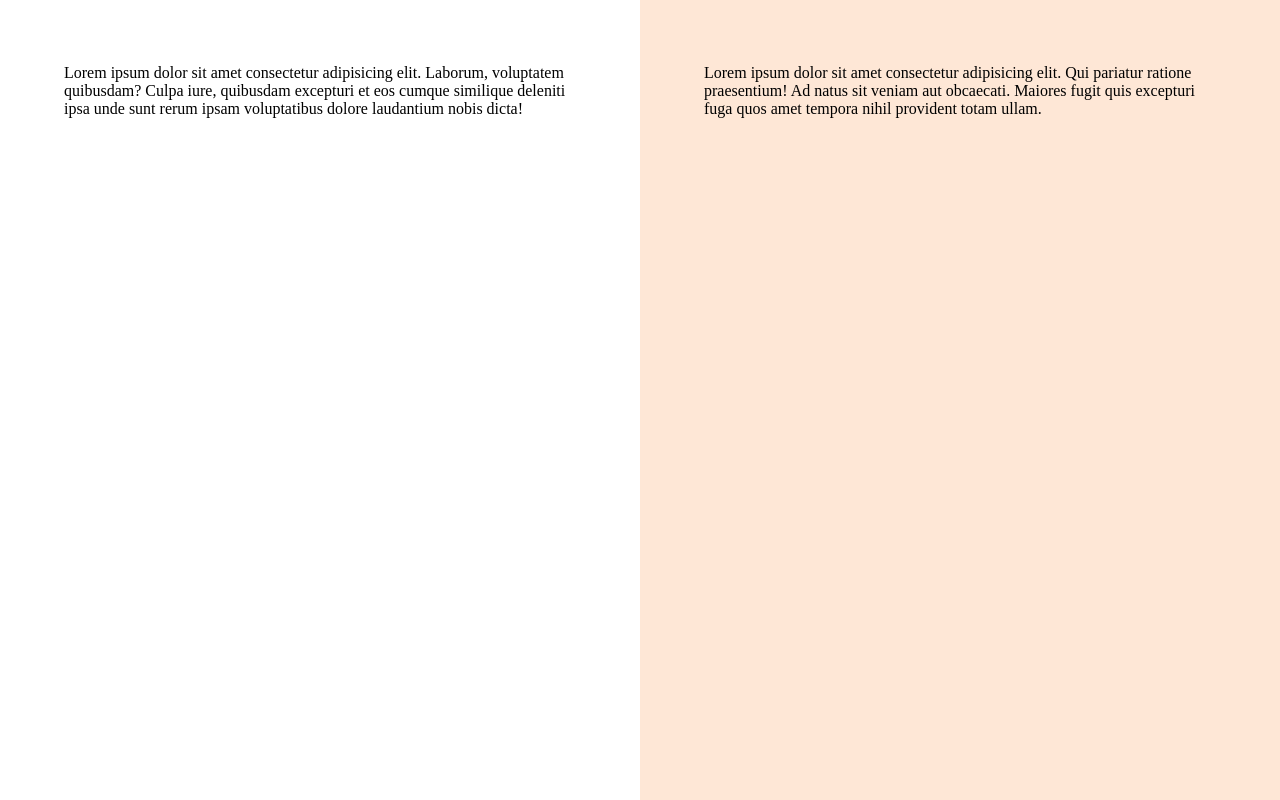
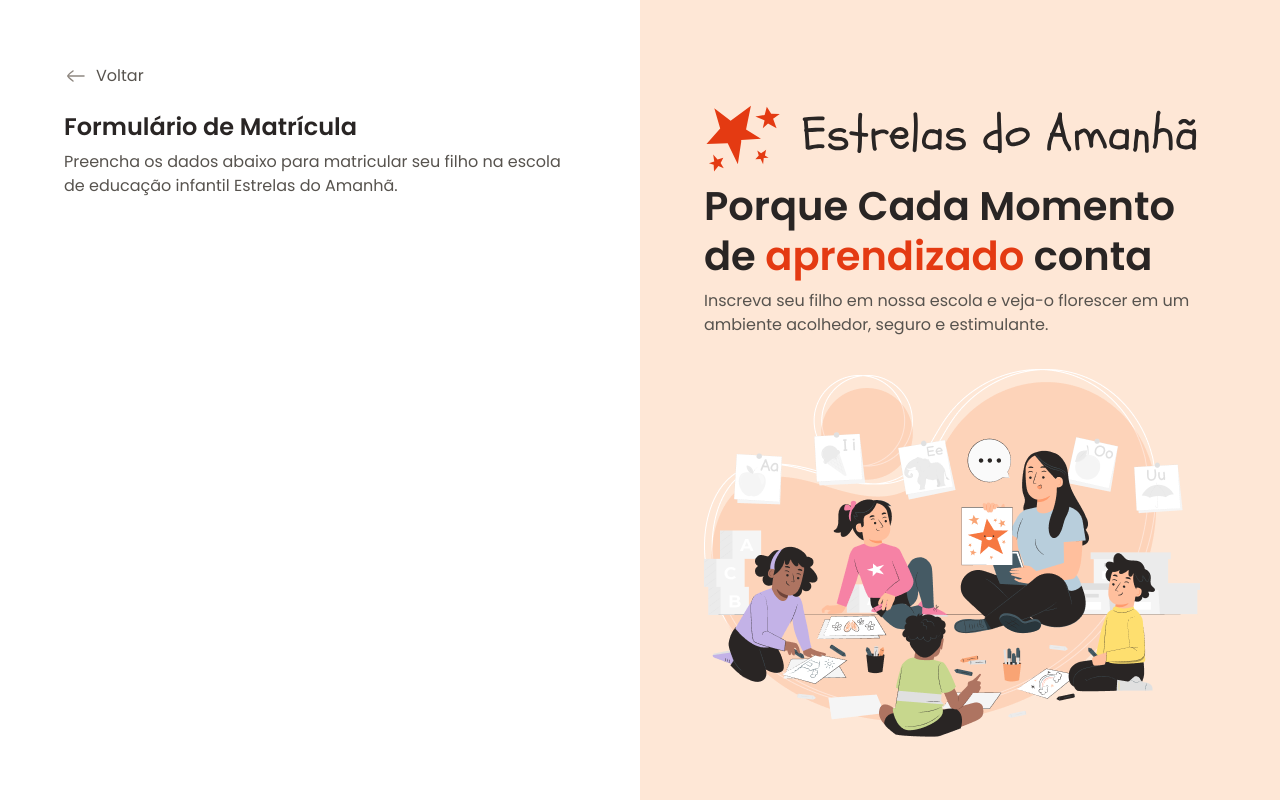
Before and after one commit to Gui250/Formulario-de-Matricula, a plain HTML site: page index.html in a window 1280 px wide. Drawn offline with Linux system fonts and the light colour scheme.

Commit message:
alterações feitas

```diff
--- a/index.html
+++ b/index.html
@@ -16,18 +16,36 @@
     <div id="app">
       <main>
         <div class="main-container">
-          Lorem ipsum dolor sit amet consectetur adipisicing elit. Laborum,
-          voluptatem quibusdam? Culpa iure, quibusdam excepturi et eos cumque
-          similique deleniti ipsa unde sunt rerum ipsam voluptatibus dolore
-          laudantium nobis dicta!
+          <div class="back">
+            <img src="./assets/arrow-left-02.svg" alt="arrow" />
+            <span>Voltar</span>
+          </div>
+          <h1>Formulário de Matrícula</h1>
+          <p>
+            Preencha os dados abaixo para matricular seu filho na escola de
+            educação infantil Estrelas do Amanhã.
+          </p>
         </div>
       </main>
 
       <aside>
         <div class="aside-container">
-          Lorem ipsum dolor sit amet consectetur adipisicing elit. Qui pariatur
-          ratione praesentium! Ad natus sit veniam aut obcaecati. Maiores fugit
-          quis excepturi fuga quos amet tempora nihil provident totam ullam.
+          <header>
+            <img src="./assets/Frame 48095956.svg" alt="Logo">
+              <h2>
+                Porque Cada Momento de
+                <span>
+                  aprendizado
+                </span>
+                conta
+              </h2>
+              <p>
+                Inscreva seu filho em nossa escola e veja-o florescer em um ambiente acolhedor, seguro e estimulante.
+              </p>
+            </img>
+          </header>
+
+          <img src="./assets/Illustration.png" alt="ilustração de professora com crianças prestando atenção" />
         </div>
       </aside>
     </div>
--- a/styles/global.css
+++ b/styles/global.css
@@ -6,6 +6,13 @@
 
 body {
   overflow: hidden;
+  font: var(--text);
+  color: var(--text-secondary);
+}
+
+h1,
+h2 {
+  color: var(--text-primary);
 }
 
 :root {
--- a/styles/layout.css
+++ b/styles/layout.css
@@ -15,6 +15,18 @@ main .main-container {
   margin-left: auto;
 }
 
+main .back {
+  display: flex;
+  align-items: center;
+  gap: 0.5rem;
+  margin-bottom: 1.5rem;
+}
+
+main h1 {
+  font: 600 1.5rem/1.25 var(--font-family);
+  margin-bottom: 0.5rem;
+}
+
 aside {
   background-color: var(--surface-secondary);
   padding: 4rem;
@@ -23,3 +35,21 @@ aside {
 aside .aside-container {
   max-width: 31rem;
 }
+
+aside h2 {
+  margin-bottom: 0.5rem;
+  font: 600 2.5rem/1.25 var(--font-family);
+}
+
+.aside-container {
+  max-width: 31rem;
+}
+
+.aside-container img {
+  width: 100%;
+  margin-top: 2rem;
+}
+
+aside span {
+  color: var(--text-highlight);
+}
```
Also changed, not shown: assets/Frame 48095956.svg (added), assets/Illustration.png (added), assets/arrow-left-02.svg (added).
